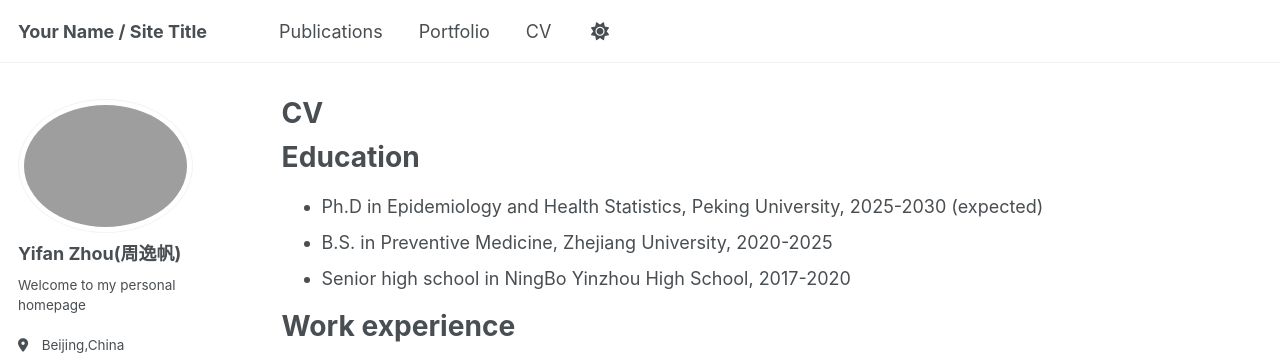
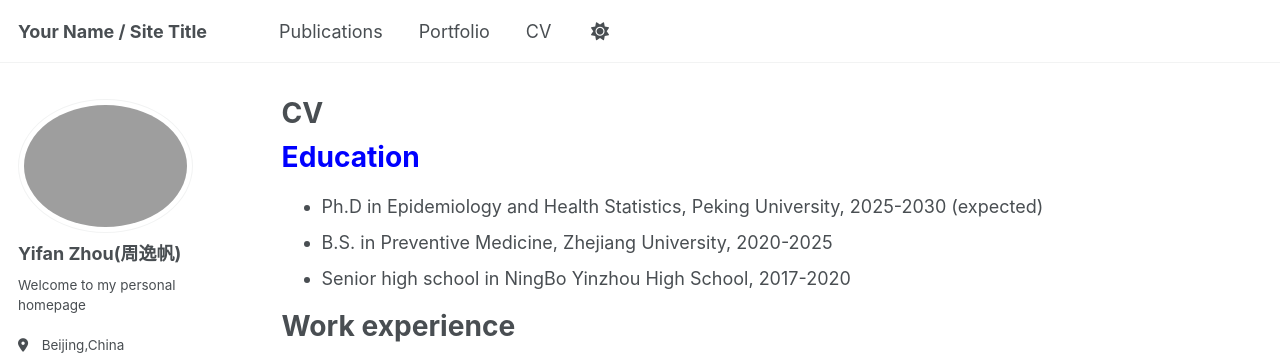
Before and after one commit to zyf20261/zyf20261.github.io, a Jekyll site: the page built from _pages/cv.md, in a window 1280 px wide. Shown: the top 355 px of the page. Built offline with Jekyll 4.4.1, drawn with Linux system fonts in a browser that asks for light colours; some web fonts are replaced; a script that is not in the unit is left out.

Commit message:
Update cv.md

```diff
--- a/_pages/cv.md
+++ b/_pages/cv.md
@@ -9,7 +9,7 @@ redirect_from:
 
 {% include base_path %}
 
-Education
+<span style="color:blue;">Education</span>
 ======
 * Ph.D in Epidemiology and Health Statistics, Peking University, 2025-2030 (expected)
 * B.S. in Preventive Medicine, Zhejiang University, 2020-2025
@@ -59,6 +59,7 @@ Publications
     {% include archive-single-cv.html %}
   {% endfor %}</ul>
 
+
 Talks
 ======
   <ul>{% for post in site.talks reversed %}
```
